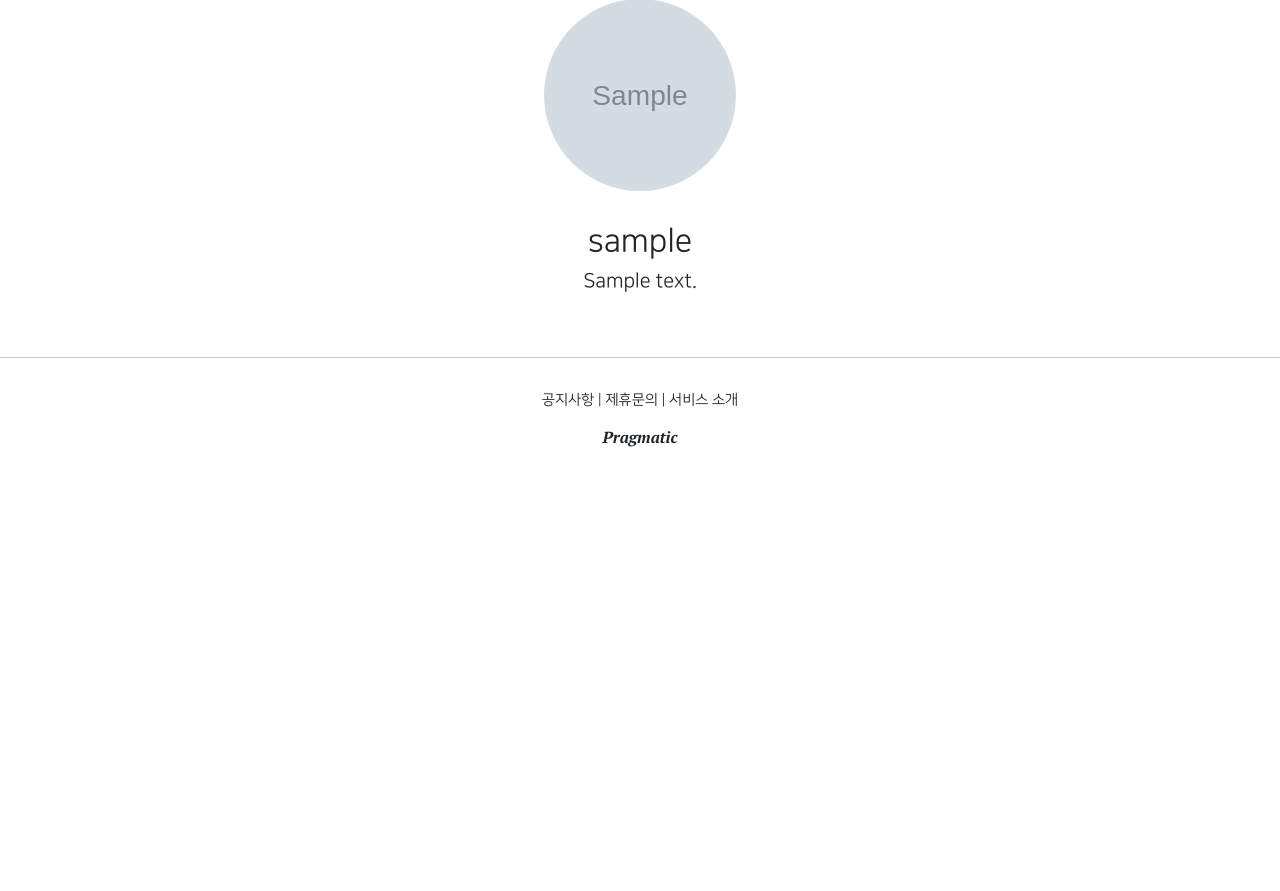
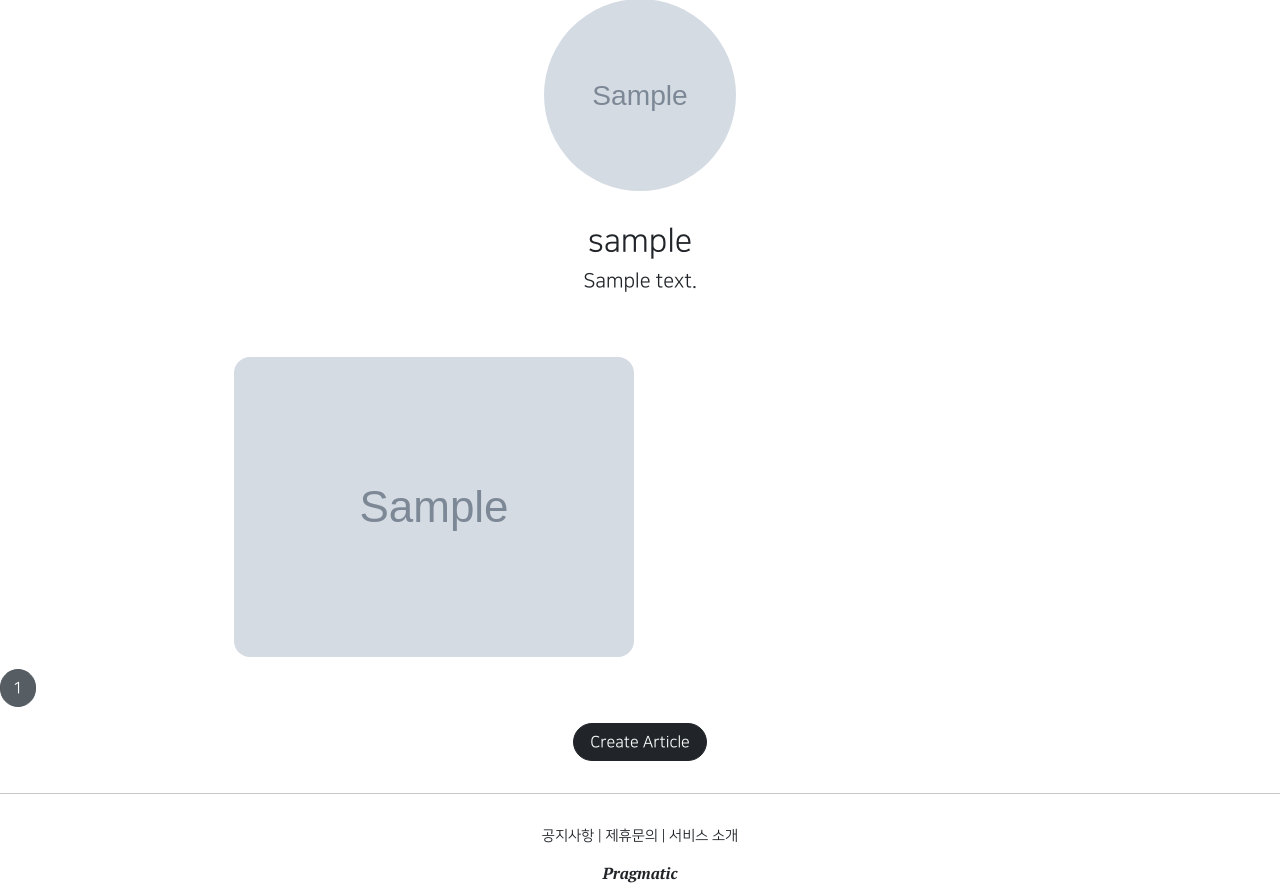
Before and after one commit to witway/pragmatic, a Django app: page /accounts/detail/1 in a window 1280 px wide. Shown: the part 218-1109 px from the top of the page. Before the commit the page ends 665 px from the top, so only its background shows below. Run offline with Django 3.2, Linux system fonts and the light colour scheme; tables that the repository leaves empty hold one stand-in row (values such as "Sample post"); grey boxes marked "Sample" are stand-in pictures; some libraries are stand-ins or nearby versions.

Commit message:
django course 41 commit

```diff
--- a/accountapp/templates/accountapp/detail.html
+++ b/accountapp/templates/accountapp/detail.html
@@ -48,6 +48,9 @@
             </a>
             {% endif %}
         </div>
+        <div>
+          {% include 'snippets/list_fragment.html' with article_list=object_list %}
+        </div>
     </div>
 
 {% endblock %}
--- a/accountapp/views.py
+++ b/accountapp/views.py
@@ -8,10 +8,12 @@ from django.shortcuts import render
 from django.urls import reverse, reverse_lazy
 from django.utils.decorators import method_decorator
 from django.views.generic import CreateView, DetailView, UpdateView, DeleteView
+from django.views.generic.list import MultipleObjectMixin
 
 from accountapp.decorators import account_ownership_required
 from accountapp.forms import AccountUpdateForm
 from accountapp.models import HelloWorld
+from articleapp.models import Article
 
 has_ownership = [account_ownership_required, login_required()]
 
@@ -57,10 +59,16 @@ class AccountDeleteView(DeleteView):
     #     else:
     #         return HttpResponseForbidden()
 
-class AccountDetailView(DetailView):
+class AccountDetailView(DetailView, MultipleObjectMixin):
     model = User
     context_object_name = 'target_user'
     template_name = 'accountapp/detail.html'
+
+    paginate_by = 25
+
+    def get_context_data(self, **kwargs):
+        object_list = Article.objects.filter(writer=self.get_object())
+        return super(AccountDetailView, self).get_context_data(object_list=object_list, **kwargs)
 
 @method_decorator(has_ownership, 'get') #권한이 있는 사용자가 아니면, forbidden 페이지를 출력해줌
 @method_decorator(has_ownership, 'post')
--- a/articleapp/forms.py
+++ b/articleapp/forms.py
@@ -6,4 +6,4 @@ from articleapp.models import Article
 class ArticleCreationForm(ModelForm):
     class Meta:
         model = Article
-        fields = ['title', 'image', 'content']
+        fields = ['title', 'image', 'project', 'content']
--- a/articleapp/models.py
+++ b/articleapp/models.py
@@ -2,11 +2,15 @@ from django.contrib.auth.models import User
 from django.db import models
 
 # Create your models here.
+from projectapp.models import Project
+
+
 class Article(models.Model):
     writer = models.ForeignKey(User, on_delete=models.SET_NULL, related_name="article", null=True)
     # User가 탈퇴했을 때, 게시글은 알 수 없음과 같은 창이 뜨게끔
     # User가 Article을 접근할 때 사용하는 이름이므로 article이라고 해줌
 
+    project = models.ForeignKey(Project, on_delete=models.SET_NULL, related_name="article", null=True)
     title = models.CharField(max_length=200, null=True)
     image = models.ImageField(upload_to='article/', null=False)
     content = models.TextField(null=True)
--- /dev/null
+++ b/templates/snippets/list_fragment.html
@@ -0,0 +1,57 @@
+{% load static %}
+<style>
+
+    .container {
+        padding: 0;
+        margin: 0, auto;
+    }
+<!--    container는 기본적으로 bootstrap에 padding이랑 margin이 섞여있어서 이를 제거-->
+
+    .container a {
+      width: 45%:
+      max-width: 250px;
+    }
+<!--    모바일 사이즈에서는 45%를 차지, pc에서는 250px를 차지-->
+
+    .container div {
+      display: flex;
+      justify-content: center;
+      align-items: center;
+
+      border-radius: 1rem;
+    }
+
+    .container img {
+      width: 100%;
+      border-radius: 1rem;
+    }
+
+
+</style>
+    {% if article_list %}
+    <div class="container">
+      {% for article in article_list %}
+      <a href="{% url 'articleapp:detail' pk=article.pk %}">
+        {% include 'snippets/card.html' with article=article %} <!--왼쪽의 article이 card.html의 article과 같이 쓸 것이다-->
+      </a>
+      {% endfor %}
+    </div>
+    <script src="{% static 'js/magicgrid.js' %}"></script>
+
+    {% else %}
+
+    <div class ="text-center">
+      <h1>No Articles YET!</h1>
+    </div>
+    {% endif %}
+
+    {% include 'snippets/pagination.html' with page_obj=page_obj %}
+
+    <div style="text-align: center">
+      <a href="{% url 'articleapp:create' %}" class="btn btn-dark rounded-pill mt-3 mb-3 px-3">
+        Create Article
+      </a>
+<!--      <a href="{% url 'articleapp:delete' pk=target_article.pk %}" class="btn btn-dark rounded-pill col-3 mt-3 mb-3">-->
+<!--        Delete Article-->
+<!--      </a>-->
+    </div>
```
Also changed, not shown: projectapp/templates/projectapp/detail.html (+5 -2 lines), projectapp/views.py (+9 -1 lines), articleapp/migrations/0003_article_project.py (added). Lines whose indentation alone changed are shown as unchanged.
